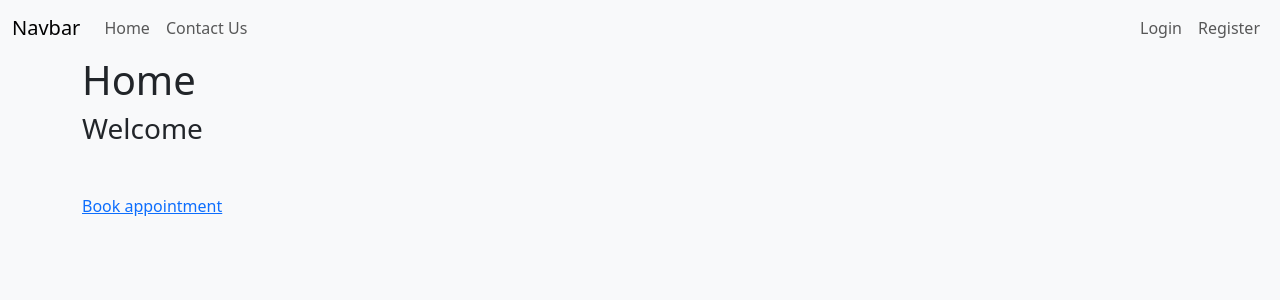
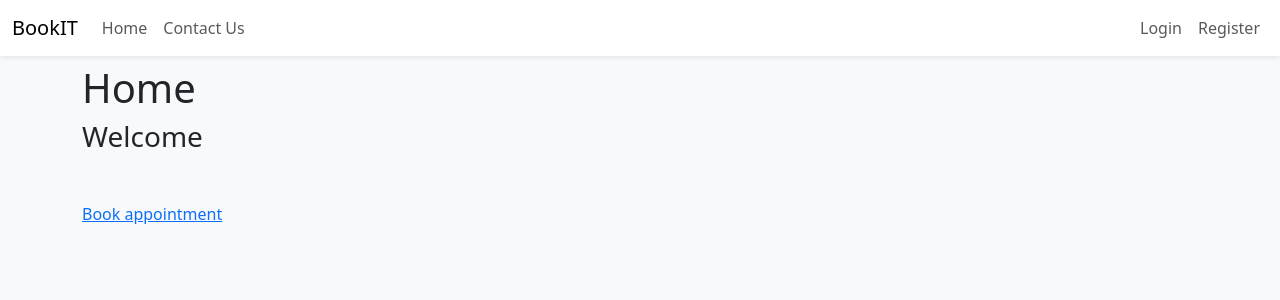
Before and after one commit to GlennJoakimB/BookIT_PHP, a PHP site: page / in a window 1280 px wide. Shown: the top 300 px of the page. Run offline with PHP 8.4, Linux system fonts and the light colour scheme; data that the repository does not hold is empty; some libraries are stand-ins or nearby versions.

Commit message:
Navbar fixes
- Fixed spacing and placements
- Added logo and link to home
- Added profile-dropdown

```diff
--- a/BookITweb/views/layouts/Auth.php
+++ b/BookITweb/views/layouts/Auth.php
@@ -11,7 +11,7 @@
     <!-- Ikoner fra https://icon-sets.iconify.design/bx/ -->
     <script src="https://code.iconify.design/iconify-icon/1.0.7/iconify-icon.min.js"></script>
 </head>
-<body>
+<body class="bg-light">
 
 <div class="container">
     {{content}}
--- a/BookITweb/views/layouts/main.php
+++ b/BookITweb/views/layouts/main.php
@@ -11,7 +11,7 @@ use app\core\UserModel;
     <meta name="viewport" content="width=device-width, initial-scale=1.0" />
 
     <link href="https://cdn.jsdelivr.net/npm/bootstrap@5.3.2/dist/css/bootstrap.min.css" rel="stylesheet" integrity="sha384-T3c6CoIi6uLrA9TneNEoa7RxnatzjcDSCmG1MXxSR1GAsXEV/Dwwykc2MPK8M2HN" crossorigin="anonymous" />
-    <link rel="stylesheet" href="/css/bootstrap.css" />
+    <!--<link rel="stylesheet" href="/css/bootstrap.css" />-->
     <link rel="stylesheet" href="/css/style.css" />
     <title><?= $this->title ?></title>
 
@@ -19,16 +19,21 @@ use app\core\UserModel;
     <script src="https://code.iconify.design/iconify-icon/1.0.7/iconify-icon.min.js"></script>
 </head>
 <body class="bg-light">
-    <nav class="navbar navbar-expand-sm bg-body-tertiary">
+    <nav class="navbar navbar-expand-sm bg-white shadow-sm mb-2">
         <div class="container-fluid">
-            <a class="navbar-brand" href="#">Navbar</a>
+            <a class="navbar-brand mb-0 h1" href="/">
+                <div class="logo">
+                    <div>BookIT</div>
+                    <iconify-icon icon="bx:book-bookmark"></iconify-icon>
+                </div>
+            </a>
             <button class="navbar-toggler" type="button" data-bs-toggle="collapse" data-bs-target="#navbarSupportedContent" aria-controls="navbarSupportedContent" aria-expanded="false" aria-label="Toggle navigation">
                 <span class="navbar-toggler-icon"></span>
             </button>
             <div class="collapse navbar-collapse" id="navbarSupportedContent">
-                <ul class="navbar-nav me-auto mb-2 mb-lg-0">
+                <ul class="navbar-nav me-auto">
                     <li class="nav-item">
-                        <a class="nav-link" aria-current="page" href="/">Home</a>
+                        <a class="nav-link" href="/">Home</a>
                     </li>
                     <li class="nav-item">
                         <a class="nav-link" href="/contact">Contact Us</a>
@@ -39,27 +44,27 @@ use app\core\UserModel;
                     </li>
                     <?php endif; ?>
                 </ul>
+                <ul class="navbar-nav">
                     <?php if (Application::isGuest()): ?>
-                    <ul class="navbar-nav mb-2 mb-lg-0">
                     <li class="nav-item">
-                            <a class="nav-link" aria-current="page" href="/login">Login</a>
+                        <a class="nav-link" href="/login">Login</a>
                     </li>
                     <li class="nav-item">
                         <a class="nav-link" href="/register">Register</a>
                     </li>
+                    <?php else: ?>
+                    <li class="nav-item dropdown justify-content-end">
+                        <a class="nav-link dropdown-toggle" href="#" id="navbarDropdownMenuLink" data-bs-toggle="dropdown" data-toggle="dropdown" aria-haspopup="true" aria-expanded="false">
+                            <?= Application::$app->user->getDisplayName(); ?>
+                        </a>
+                        <ul class="dropdown-menu dropdown-menu-end" aria-labelledby="navbarDropdownMenuLink">
+                            <!--<li><span class="dropdown-item-text">Hoho</span></li>-->
+                            <li><a class="dropdown-item" href="/profile">Profile</a></li>
+                            <li><a class="dropdown-item" href="/logout">Log out</a></li>
                         </ul>
-                <?php else: ?>
-                    <ul class="navbar-nav me-3 mb-2 mb-lg-0">
-                        <li class="nav-item">
-                            <a class="nav-link" aria-current="page" href="/profile">Profile</a>
                     </li>
+                    <?php endif; ?>
                 </ul>
-                    <ul class="navbar-nav mb-2 mb-lg-0">
-                        <li class="nav-item">
-                            <a class="nav-link" aria-current="page" href="/logout">Welcome <?= Application::$app->user->getDisplayName(); ?> (Logout)</a>
-                        </li>
-                    </ul>
-                <?php endif; ?>
             </div>
         </div>
     </nav>
```
Lines whose indentation alone changed are shown as unchanged.
